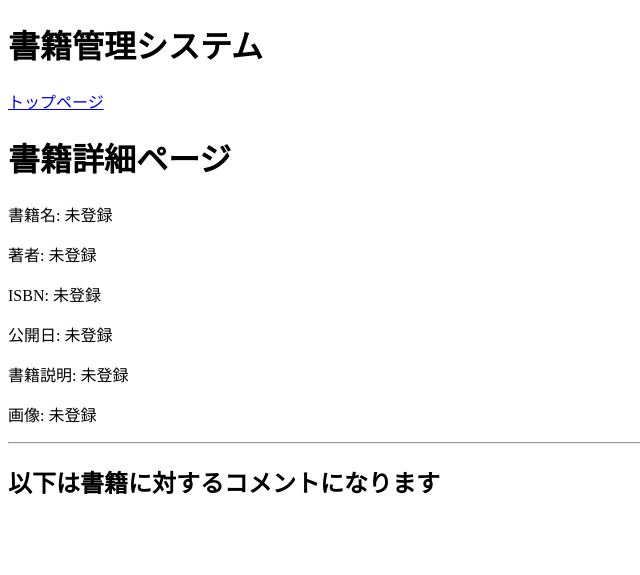
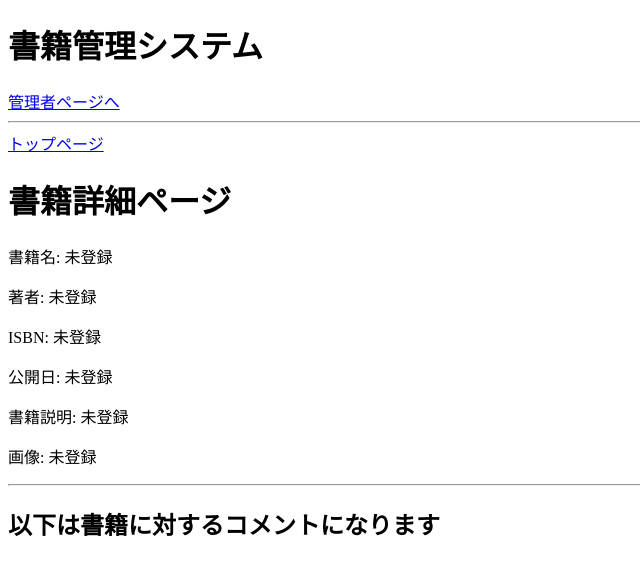
Before and after one commit to ts-dev-0/test, a Laravel app: template resources/views/book-detail.blade.php in a window 1280 px wide. Shown: the top 575 px of the page, without its empty margins (0-640 px from the left). Run offline with Laravel 12, Linux system fonts and the light colour scheme; the template is opened without the code that fills it, so the values that code supplies are empty.

Commit message:
Added admin page link to index page

```diff
--- a/resources/views/layouts/general.blade.php
+++ b/resources/views/layouts/general.blade.php
@@ -8,7 +8,8 @@
 <body>
     <header>
         <h1>書籍管理システム</h1>
-
+        <a href="/admin/books/create">管理者ページへ</a>
+        <hr>
         <nav>
             <a href="/">トップページ</a>
         </nav>
```
